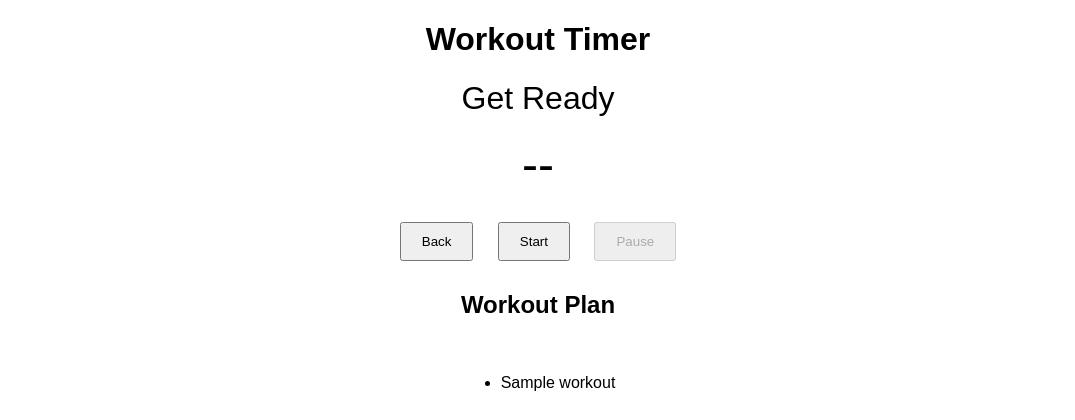
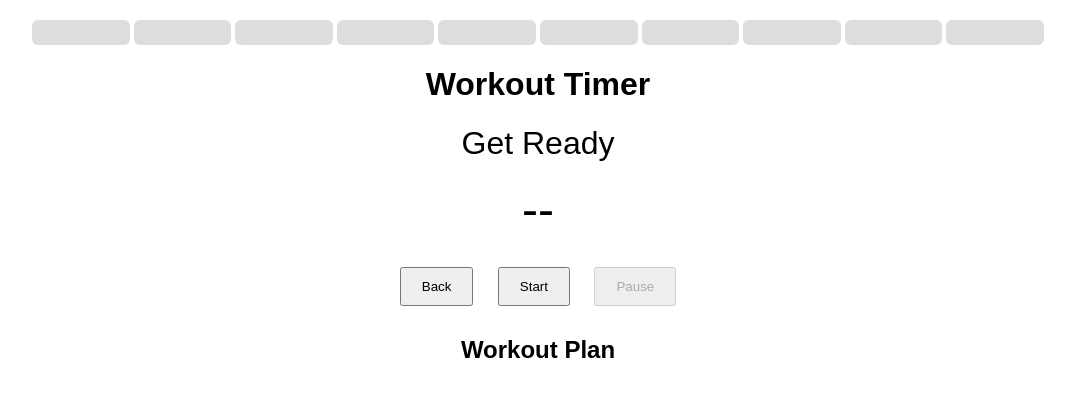
Before and after one commit to dafioram/workoutapp, a Flask app: template templates/timer.html in a window 1280 px wide. Shown: the top 420 px of the page, without its empty margins (102-1177 px from the left). Run offline with Flask 3, Linux system fonts and the light colour scheme; the template is opened without the code that fills it: most values are stand-ins (such as "Sample title", 1, 10 or a date in 2020).

Commit message:
add progress bar and correct sumo squat name

```diff
--- a/exercises/115_sumo_squat.json
+++ b/exercises/115_sumo_squat.json
@@ -1,6 +1,6 @@
 {
 	"id": 115,
-	"name": "Sump Squat",
+	"name": "Sumo Squat",
 	"muscle": "quads",
 	"body_part": "lower",
 	"body_weight": true,
--- a/templates/timer.html
+++ b/templates/timer.html
@@ -1,6 +1,41 @@
 <!doctype html>
 <html>
 <head>
+
+<!-- Unified Progress Bar -->
+<div class="progress-wrapper">
+  {% for s in range(num_sets) %}
+    <div class="set-segment" id="set-{{s}}">
+      <div class="fill" id="set-fill-{{s}}"></div>
+    </div>
+  {% endfor %}
+</div>
+
+<style>
+.progress-wrapper {
+  display: flex;
+  gap: 4px; /* space between sets */
+  margin: 20px auto;
+  width: 80%;
+  height: 25px;
+}
+
+.set-segment {
+  flex: 1; /* each set is equal width */
+  background: #ddd;
+  border-radius: 6px;
+  overflow: hidden;
+  position: relative;
+}
+
+.fill {
+  background: linear-gradient(90deg, #4caf50, #2e7d32);
+  height: 100%;
+  width: 0%; /* updated by JS */
+  transition: width 0.5s ease;
+}
+</style>
+
   <title>Workout Timer</title>
   <style>
     body { font-family: sans-serif; text-align: center; margin-top: 20px; }
@@ -13,6 +48,9 @@
     ul { text-align: left; display: inline-block; margin-top: 30px; }
     li { margin: 5px 0; }
     .current { font-weight: bold; color: darkred; }
+    .progress-container { margin: 15px auto; width: 80%; }
+    progress { width: 100%; height: 25px; }
+    label { font-weight: bold; display: block; margin: 8px 0 4px; }
   </style>
 </head>
 <body>
@@ -23,7 +61,6 @@
   <div id="next"></div>
   <img id="next-img" src="" alt="" style="display:none;">
 
-  <!-- Button order changed: Back → Start → Pause -->
   <button onclick="location.href='{{ url_for('index') }}'">Back</button>
   <button id="startBtn" onclick="startWorkout()">Start</button>
   <button id="pauseBtn" onclick="togglePause()" disabled>Pause</button>
@@ -48,6 +85,7 @@
     const exDuration = {{ ex_duration }};
     const restDuration = {{ rest_duration }};
     const setRest = {{ set_rest }};
+    const totalExercises = workout.length;
 
     let currentSet = 1;
     let currentIndex = 0;
@@ -55,6 +93,17 @@
     let timer;
     let timeLeft = 0;
     let paused = false;
+
+function updateProgress() {
+  // Fill current set’s progress
+  const percent = (currentIndex / totalExercises) * 100;
+  document.getElementById(`set-fill-${currentSet-1}`).style.width = percent + "%";
+
+  // Past sets should be 100%
+  for (let s = 0; s < currentSet-1; s++) {
+    document.getElementById(`set-fill-${s}`).style.width = "100%";
+  }
+}
 
     function showImage(currImg, nextImg) {
       const exImg = document.getElementById("exercise-img");
@@ -77,7 +126,6 @@
       document.getElementById("startBtn").disabled = true;
       document.getElementById("pauseBtn").disabled = false;
 
-      // NEW: 7s countdown before starting first exercise
       let countdown = 7;
       document.getElementById("exercise").innerText = "Starting in...";
       document.getElementById("time").innerText = countdown;
@@ -99,10 +147,11 @@
         if (currentSet < numSets) {
           phase = "setrest";
           timeLeft = setRest;
-          document.getElementById("exercise").innerText = `Rest Between Sets`;
-          document.getElementById("next").innerText = `Set ${currentSet+1} starts soon`;
+          document.getElementById("exercise").innerText = `Rest Between Sets (Set ${currentSet}/${numSets})`;
+          document.getElementById("next").innerText = `Next: Set ${currentSet+1}/${numSets}`;
           showImage(null, null);
           highlightCurrent(-1);
+          updateProgress();
           tick();
         } else {
           document.getElementById("exercise").innerText = "Workout Complete!";
@@ -110,6 +159,7 @@
           document.getElementById("next").innerText = "";
           showImage(null, null);
           highlightCurrent(-1);
+          updateProgress();
           autoSaveWorkout();
         }
         return;
@@ -118,24 +168,28 @@
       phase = "exercise";
       const ex = workout[currentIndex];
       timeLeft = exDuration;
-      document.getElementById("exercise").innerText = `Set ${currentSet}: ${ex.name}`;
+      document.getElementById("exercise").innerText =
+        `Set ${currentSet}/${numSets} — Exercise ${currentIndex+1}/${totalExercises}: ${ex.name}`;
       const nextEx = (currentIndex < workout.length - 1) ? workout[currentIndex+1] : null;
       document.getElementById("next").innerText = nextEx
-          ? `Next: ${nextEx.name}`
+          ? `Next: Exercise ${currentIndex+2}/${totalExercises} — ${nextEx.name}`
           : (currentSet < numSets ? "Next: Rest Between Sets" : "Last exercise!");
       showImage(ex.image, nextEx ? nextEx.image : null);
       highlightCurrent(currentIndex);
+      updateProgress();
       tick();
     }
 
     function startRest() {
       phase = "rest";
       timeLeft = restDuration;
-      document.getElementById("exercise").innerText = `Rest`;
       const nextEx = workout[currentIndex];
+      document.getElementById("exercise").innerText =
+        `Rest (Set ${currentSet}/${numSets}, Next: Exercise ${currentIndex+1}/${totalExercises})`;
       document.getElementById("next").innerText = `Next: ${nextEx.name}`;
       showImage(null, nextEx.image);
       highlightCurrent(-1);
+      updateProgress();
       tick();
     }
 
```
